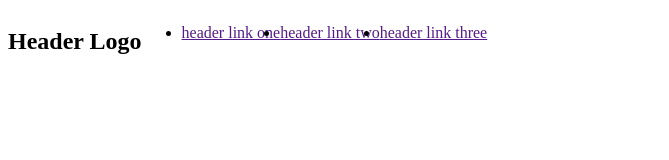
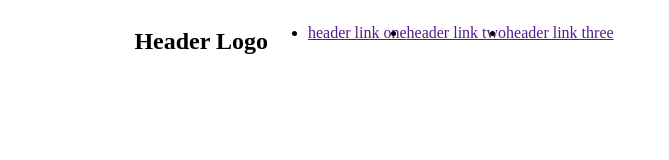
Before and after one commit to JanPomelo/odin-landingpage, a plain HTML site: page index.html in a window 1280 px wide. Shown: the whole page, without its empty margins (0-669 px from the left). Drawn offline with Linux system fonts and the light colour scheme.

Commit message:
Add space left and right on header
did this by wrapping the header div inside a container div. The container div will be useful in later editing.

```diff
--- a/index.html
+++ b/index.html
@@ -6,6 +6,7 @@
     <link rel="stylesheet" href="./styles.css" />
   </head>
   <body>
+    <div class="container">
       <div class="header">
         <h2>Header Logo</h2>
         <ul>
@@ -14,5 +15,6 @@
           <li><a href="">header link three</a></li>
         </ul>
       </div>
+    </div>
   </body>
 </html>
--- a/styles.css
+++ b/styles.css
@@ -5,3 +5,7 @@
 ul {
     display: flex;
 }
+
+.container {
+    padding: 0 10%;
+}
```
Lines whose indentation alone changed are shown as unchanged.
